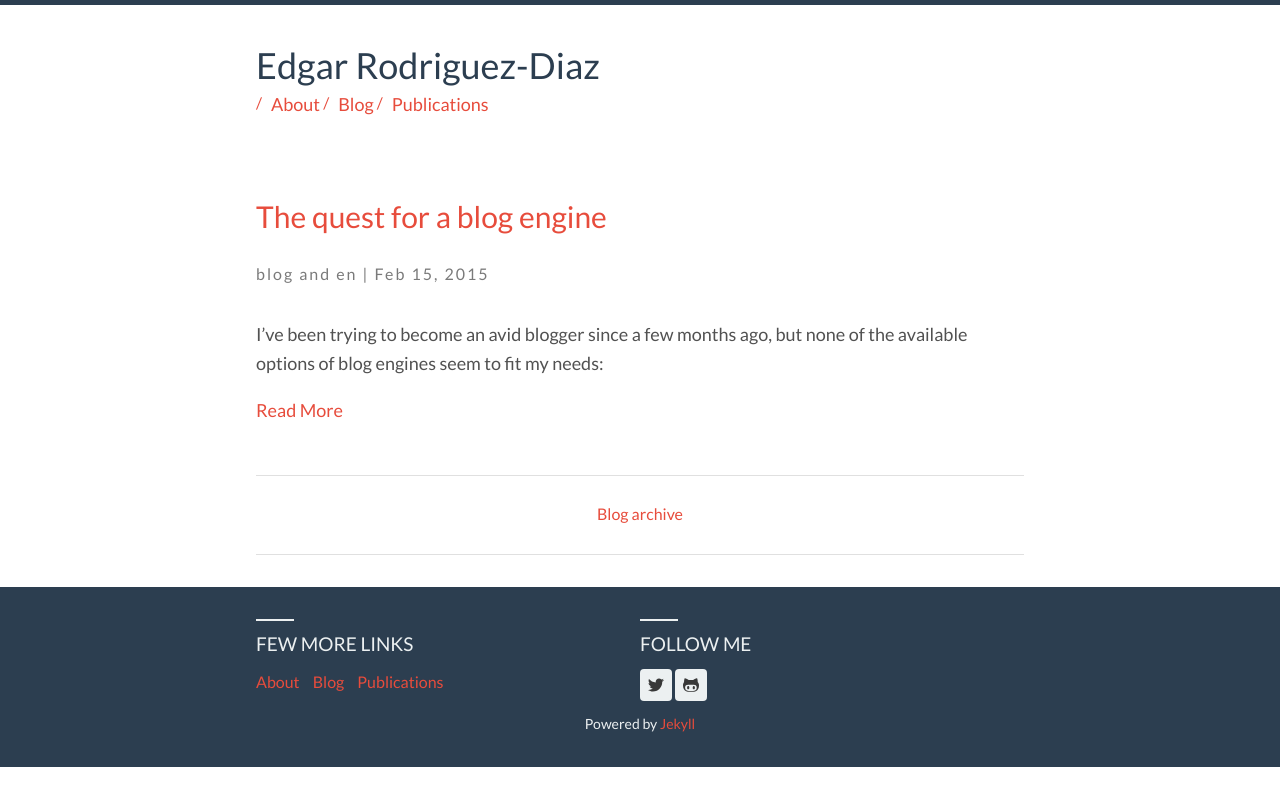
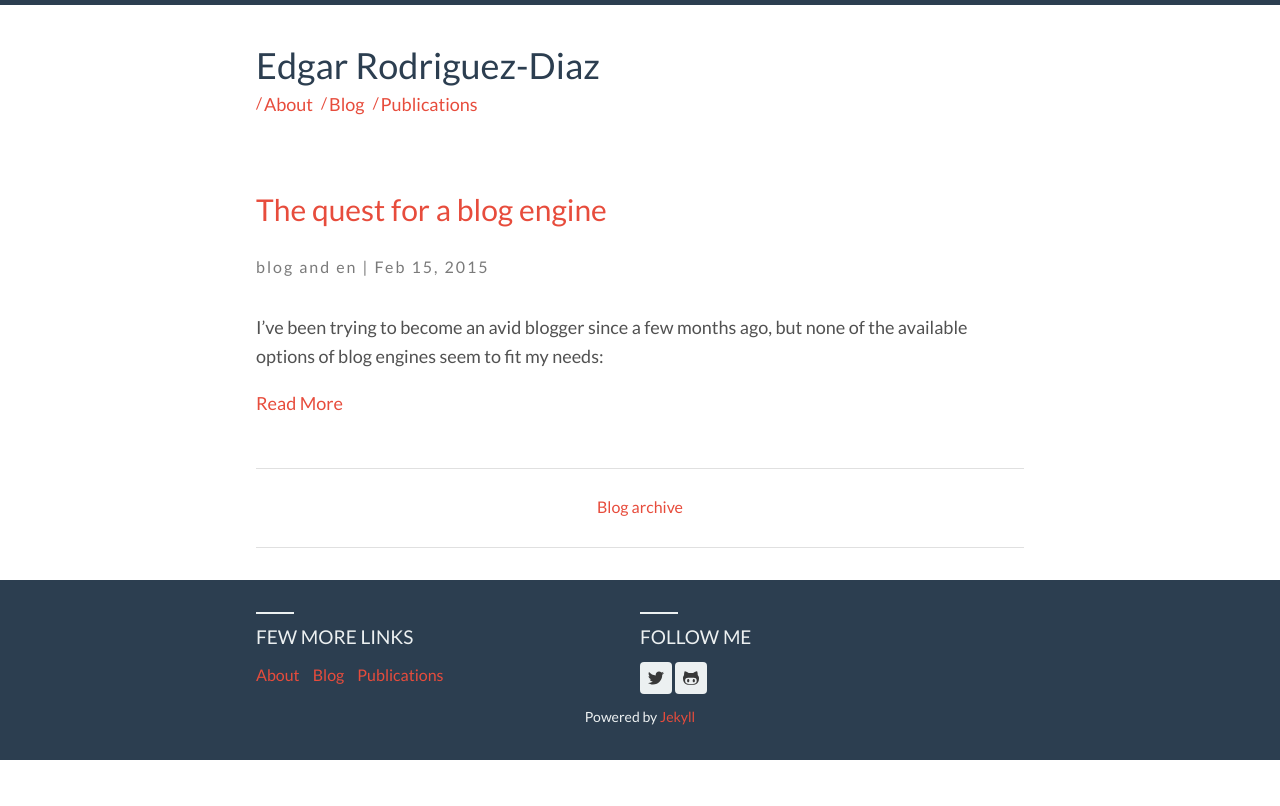
Before and after one commit to edgarRd/edgarrd.github.io, a Jekyll site: the page built from index.html, in a window 1280 px wide. Shown: the top 806 px of the page. Built offline with Jekyll 4.4.1, drawn with Linux system fonts in a browser that asks for light colours; nearby versions of some CDN libraries.

Commit message:
* Fix header links padding

```diff
--- a/assets/css/main.scss
+++ b/assets/css/main.scss
@@ -211,18 +211,17 @@ header.main-header {
   }
   ul li {
     display: inline-block;
-    position:relative;
+    position: relative;
+    padding-right: 5px;
     color: $links-color;
   }
 
   ul li span {
     float: left;
-    display: inline-block;
-    width: 15px;
+    padding-right: 2px;
   }
 
   ul li a {
-    display:inline-block;
     color: inherit;
     border-bottom: 2px transparent solid;
     padding-bottom:5px;
```
